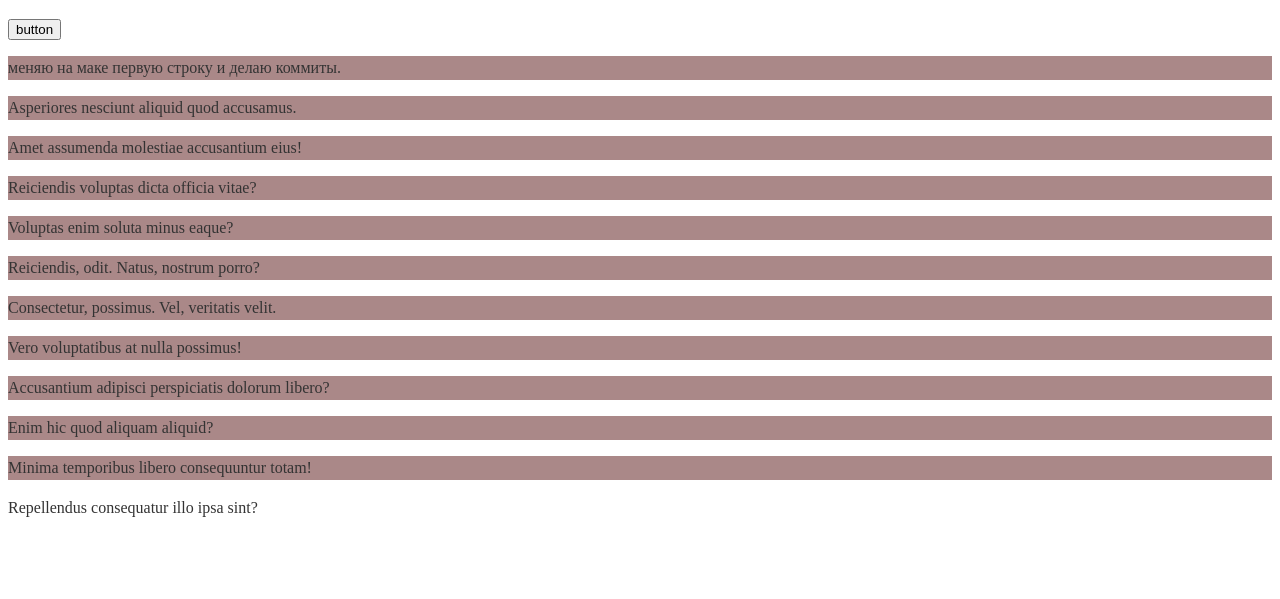
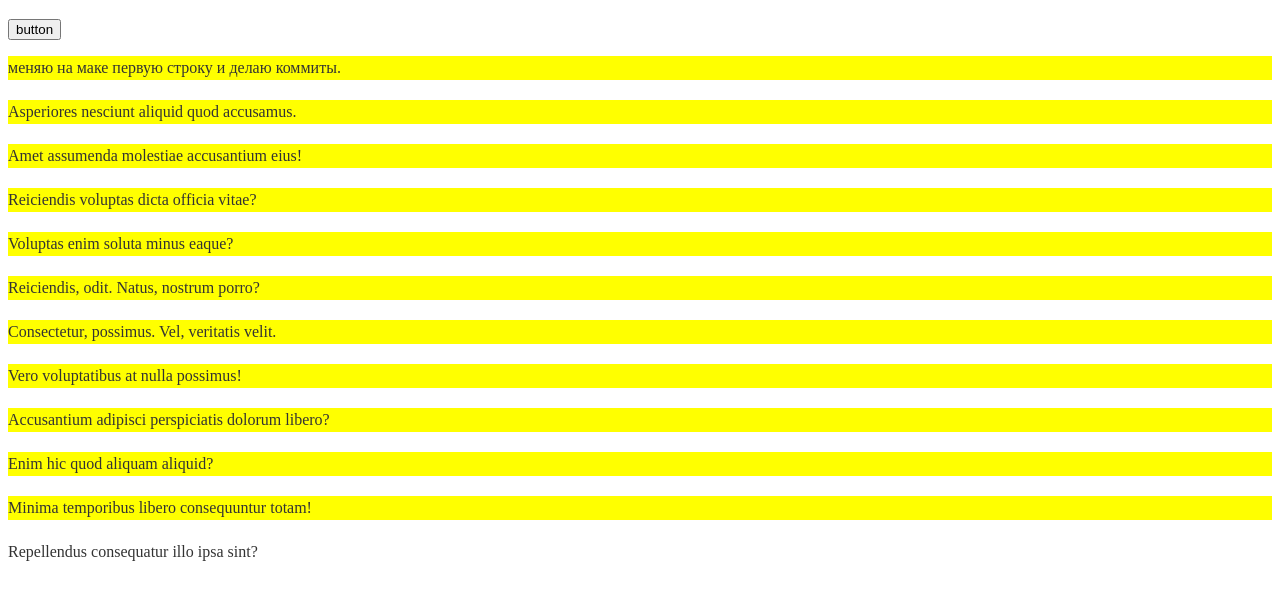
Before and after one commit to YliiaRomanenko/day-night, a plain HTML site: page index.html in a window 1280 px wide. Shown: the part 61-660 px from the top of the page. Drawn offline with Linux system fonts and the light colour scheme.

Commit message:
yelloy bg

```diff
--- a/css/style.css
+++ b/css/style.css
@@ -58,6 +58,6 @@ html.light .page_theme {
 
 }
 .page_text p:not(:last-child){
-    margin-bottom: 10px;
-    background: #a88;
+    margin-bottom: 20px;
+    background: yellow;
 }
```
